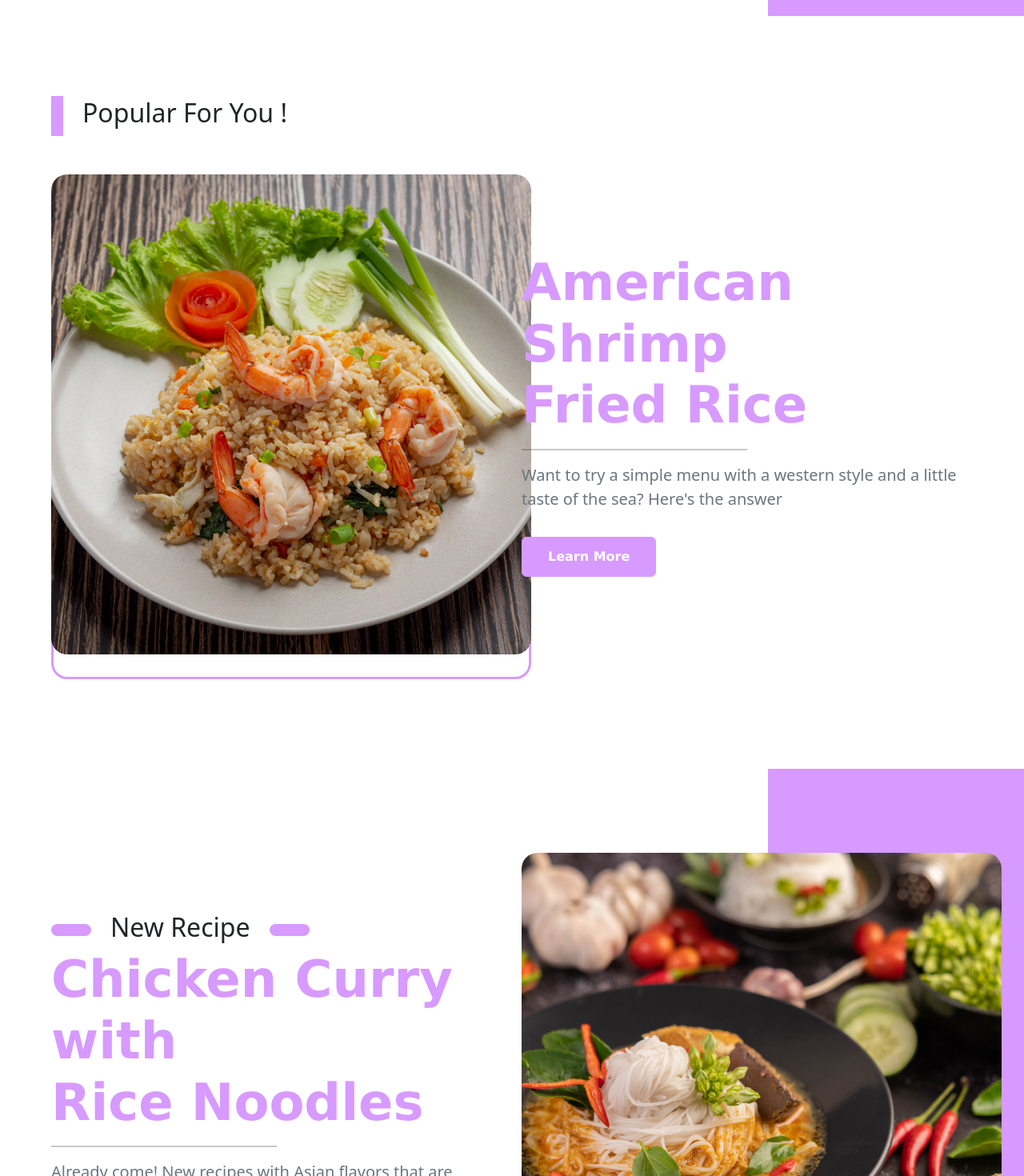
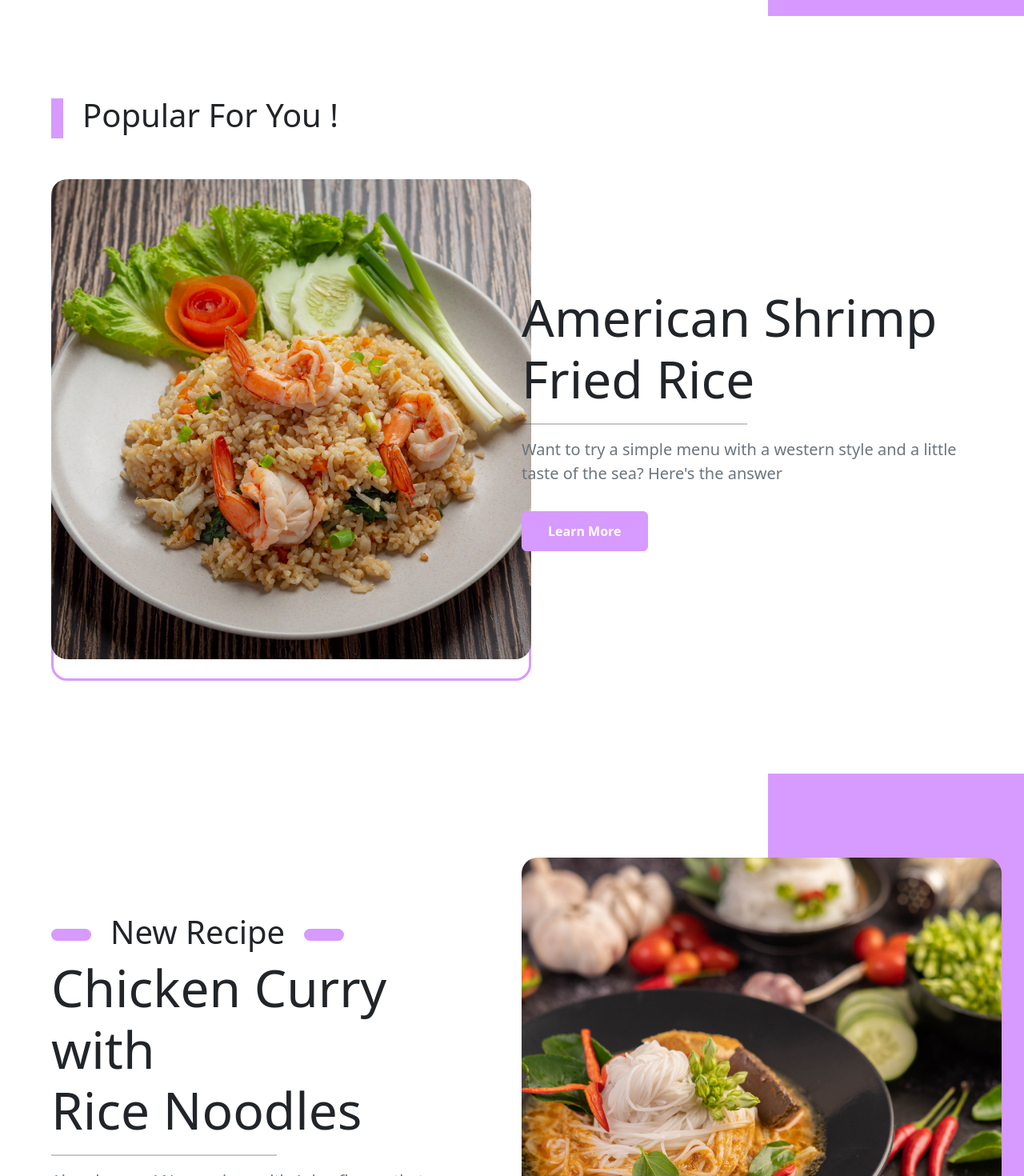
Before and after one commit to isnancahyadi/pijar-cooking-web-v2, a React (Create React App) app: page / in a window 1280 px wide. Shown: the part 780-2250 px from the top of the page at 80% size. Built offline with nearby package versions, Linux system fonts and the light colour scheme.

Commit message:
[FIX] fixing bug in UI

```diff
--- a/src/pages/Detail.jsx
+++ b/src/pages/Detail.jsx
@@ -91,7 +91,7 @@ const Detail = () => {
           <div className="container">
             <div className="row mt-5 justify-content-md-center">
               <div className="col-6">
-                <h2 className="mb-3">Ingredients</h2>
+                <h2 className="h2-detail mb-3">Ingredients</h2>
                 <ul className="fs-5">
                   <li>400 grams chicken fillet</li>
                   <li>1 cup brown basmati rice</li>
@@ -109,7 +109,7 @@ const Detail = () => {
                 </ul>
               </div>
               <div className="col-6">
-                <h2 className="mb-3">Directions</h2>
+                <h2 className="h2-detail mb-3">Directions</h2>
                 <ul className="fs-5">
                   <li>
                     Cook the rice. Add the dry rice to a pot. You will need
@@ -152,7 +152,7 @@ const Detail = () => {
             </div>
           </div>
           <div className="container">
-            <h2 className="mt-5 mb-3">Video Directions</h2>
+            <h2 className="h2-detail mt-5 mb-3">Video Directions</h2>
             <iframe
               className="video-directions"
               width="100%"
@@ -171,7 +171,7 @@ const Detail = () => {
       {/* <!-- start of footer --> */}
       <footer className="main-footer" style={{ position: "relative" }}>
         <div>
-          <h2 className="text-primary-emphasis text-center">
+          <h2 className="h2-detail text-primary-emphasis text-center">
             Eat, Cook, Repeat
           </h2>
           <p className="text-muted text-center">
--- a/src/pages/Home.jsx
+++ b/src/pages/Home.jsx
@@ -82,7 +82,7 @@ const Home = () => {
       <section id="home" className="container-fluid">
         <div className="row align-items-center">
           <div className="main-title col-md-6 col-xs-12 order-2 order-md-1 text-md-start text-xs-start">
-            <h1 className="text-primary-emphasis">
+            <h1 className="h1-home text-primary-emphasis">
               Discover Recipe <br />& Delicious Food
             </h1>
             <div className="search mb-3 mt-3">
@@ -119,7 +119,7 @@ const Home = () => {
             <div className="bg-purple-decoration-2"></div>
           </div>
           <div className="col-auto">
-            <h2 className="text-primary-emphasis">Popular For You !</h2>
+            <h2 className="h2-home text-primary-emphasis">Popular For You !</h2>
           </div>
         </div>
         <div className="row align-items-center mt-5">
@@ -131,11 +131,11 @@ const Home = () => {
             <div className="bg-purple-decoration-3"></div>
           </div>
           <div className="recomended-title col-md-6 text-md-start text-center">
-            <h1 className="text-primary-emphasis">
+            <h1 className="h1-home text-primary-emphasis">
               American Shrimp <br />
               Fried Rice
             </h1>
-            <hr className="solid" style={{ borderTop: "2px solid" }} />
+            <hr className="hr-home solid" style={{ borderTop: "2px solid" }} />
             <p className="text-muted fs-5">
               Want to try a simple menu with a western style and a little taste
               of the sea? Here's the answer
@@ -163,17 +163,17 @@ const Home = () => {
                 <div className="bg-purple-decoration-5"></div>
               </div>
               <div className="col-auto">
-                <h2 className="text-primary-emphasis">New Recipe</h2>
+                <h2 className="h2-home text-primary-emphasis">New Recipe</h2>
               </div>
               <div className="col-auto">
                 <div className="bg-purple-decoration-5"></div>
               </div>
             </div>
-            <h1 className="text-primary-emphasis">
+            <h1 className="h1-home text-primary-emphasis">
               Chicken Curry with <br />
               Rice Noodles
             </h1>
-            <hr className="solid" style={{ borderTop: "2px solid" }} />
+            <hr className="hr-home solid" style={{ borderTop: "2px solid" }} />
             <p className="text-muted fs-5">
               Already come! New recipes with Asian flavors that are suitable for
               everyone. Want to try it?
@@ -220,7 +220,7 @@ const Home = () => {
             />
           </div>
           <div className="col-auto">
-            <h2 className="text-primary-emphasis">Popular Recipe</h2>
+            <h2 className="h2-home text-primary-emphasis">Popular Recipe</h2>
           </div>
           <div className="col-auto">
             <FontAwesomeIcon
@@ -275,7 +275,10 @@ const Home = () => {
                 className="d-block w-100 menu-recipe"
               />
               <div className="carousel-caption d-block">
-                <h2 style={{ textShadow: "2px 2px 4px #000000" }}>
+                <h2
+                  className="h2-home"
+                  style={{ textShadow: "2px 2px 4px #000000" }}
+                >
                   Spicy Fried Tubtim Fish Salad Spicy
                 </h2>
                 <p
@@ -293,7 +296,10 @@ const Home = () => {
                 className="d-block w-100 menu-recipe"
               />
               <div className="carousel-caption d-block">
-                <h2 style={{ textShadow: "2px 2px 4px #000000" }}>
+                <h2
+                  className="h2-home"
+                  style={{ textShadow: "2px 2px 4px #000000" }}
+                >
                   Sinigang na Lechon Kawali
                 </h2>
                 <p
@@ -311,7 +317,10 @@ const Home = () => {
                 className="d-block w-100 menu-recipe"
               />
               <div className="carousel-caption d-block">
-                <h2 style={{ textShadow: "2px 2px 4px #000000" }}>
+                <h2
+                  className="h2-home"
+                  style={{ textShadow: "2px 2px 4px #000000" }}
+                >
                   Penne Pasta Tomato Sauce with Chicken
                 </h2>
                 <p
@@ -354,7 +363,7 @@ const Home = () => {
       {/* <!-- start of footer --> */}
       <footer className="main-footer" style={{ position: "relative" }}>
         <div>
-          <h2 className="text-primary-emphasis text-center">
+          <h2 className="h2-home text-primary-emphasis text-center">
             Eat, Cook, Repeat
           </h2>
           <p className="text-muted text-center">
--- a/src/pages/Login.jsx
+++ b/src/pages/Login.jsx
@@ -13,7 +13,7 @@ const Login = () => {
               <div className="container">
                 <div className="row justify-content-center align-items-center vh-100">
                   <div className="col-md-6">
-                    <h1 className="text-center mb-3">Welcome</h1>
+                    <h1 className="h1-login text-center mb-3">Welcome</h1>
                     <p className="text-center text-muted mb-5">
                       Log in into your exiting account
                     </p>
@@ -45,6 +45,7 @@ const Login = () => {
                       </div>
                       <div className="d-grid">
                         <button
+                          id="btn-login"
                           type="submit"
                           className="btn btn-primary btn-lg mt-4"
                         >
@@ -55,7 +56,7 @@ const Login = () => {
                         <small className="d-block">
                           <a
                             href="#"
-                            className="text-decoration-none text-muted"
+                            className="a-login text-decoration-none text-muted"
                           >
                             Forgot Password ?
                           </a>
@@ -63,7 +64,11 @@ const Login = () => {
                       </div>
                       <small className="d-block text-center text-muted mt-4">
                         Don’t have an account?
-                        <a className="text-decoration-none" href="#">
+                        <a
+                          id="a-login"
+                          className="text-decoration-none"
+                          href="#"
+                        >
                           Sign Up
                         </a>
                       </small>
--- a/src/pages/Profile.jsx
+++ b/src/pages/Profile.jsx
@@ -88,7 +88,7 @@ const Profile = () => {
             />
           </div>
           <div className="container mt-5">
-            <h1 className="text-center">Isnan Arif Cahyadi</h1>
+            <h1 className="h1-profile text-center">Isnan Arif Cahyadi</h1>
           </div>
         </div>
       </section>
--- a/src/pages/Register.jsx
+++ b/src/pages/Register.jsx
@@ -13,7 +13,9 @@ const Register = () => {
               <div className="container">
                 <div className="row justify-content-center align-items-center min-vh-100">
                   <div className="col-md-8">
-                    <h1 className="text-center mb-3">Let's Get Started!</h1>
+                    <h1 className="h1-register text-center mb-3">
+                      Let's Get Started!
+                    </h1>
                     <p className="text-center text-muted mb-4">
                       Create new account to access all features
                     </p>
@@ -72,6 +74,7 @@ const Register = () => {
                       </div>
                       <div className="d-grid">
                         <button
+                          id="btn-register"
                           type="submit"
                           className="btn btn-primary btn-lg mt-4"
                         >
@@ -80,7 +83,11 @@ const Register = () => {
                       </div>
                       <small className="d-block text-center text-muted mt-2">
                         Already have account?
-                        <a className="text-decoration-none" href="#">
+                        <a
+                          id="a-register"
+                          className="text-decoration-none"
+                          href="#"
+                        >
                           Log in Here
                         </a>
                       </small>
--- a/src/style/Detail.css
+++ b/src/style/Detail.css
@@ -10,7 +10,7 @@
   overflow-x: hidden;
 }
 
-h2 {
+.h2-detail {
   font-size: 2rem !important;
 }
 
--- a/src/style/Home.css
+++ b/src/style/Home.css
@@ -10,15 +10,15 @@
   overflow-x: hidden;
 }
 
-h1 {
+.h1-home {
   font-size: 4rem !important;
 }
 
-h2 {
+.h2-home {
   font-size: 2.5rem !important;
 }
 
-hr {
+.hr-home {
   width: 50%;
 }
 
@@ -159,7 +159,7 @@ footer {
     font-size: 50%;
   }
 
-  hr {
+  .hr-home {
     width: 100%;
   }
 
--- a/src/style/Login.css
+++ b/src/style/Login.css
@@ -1,10 +1,10 @@
-h1 {
+.h1-login {
   font-family: "verdana";
   font-weight: 700;
   color: rgb(215, 154, 255);
 }
 
-.btn-primary {
+#btn-login {
   height: 60px;
   font-family: "verdana";
   font-weight: 700;
@@ -12,7 +12,7 @@ h1 {
   border-color: rgb(215, 154, 255);
 }
 
-.btn-primary:hover {
+#btn-login:hover {
   background-color: rgb(153, 63, 212);
   border-color: rgb(153, 63, 212);
 }
@@ -24,6 +24,6 @@ h1 {
   background-position: center;
 }
 
-a {
+#a-login {
   color: rgb(215, 154, 255);
 }
--- a/src/style/Profile.css
+++ b/src/style/Profile.css
@@ -10,7 +10,7 @@
   overflow-x: hidden;
 }
 
-h1 {
+.h1-profile {
   font-size: 4rem !important;
   font-weight: 700 !important;
 }
--- a/src/style/Register.css
+++ b/src/style/Register.css
@@ -1,10 +1,10 @@
-h1 {
+.h1-register {
   font-family: "verdana";
   font-weight: 700;
   color: rgb(215, 154, 255);
 }
 
-.btn-primary {
+#btn-register {
   height: 60px;
   font-family: "verdana";
   font-weight: 700;
@@ -12,7 +12,7 @@ h1 {
   border-color: rgb(215, 154, 255);
 }
 
-.btn-primary:hover {
+#btn-register:hover {
   background-color: rgb(153, 63, 212);
   border-color: rgb(153, 63, 212);
 }
@@ -24,6 +24,6 @@ h1 {
   background-position: center;
 }
 
-a {
+#a-register {
   color: rgb(215, 154, 255);
 }
```
